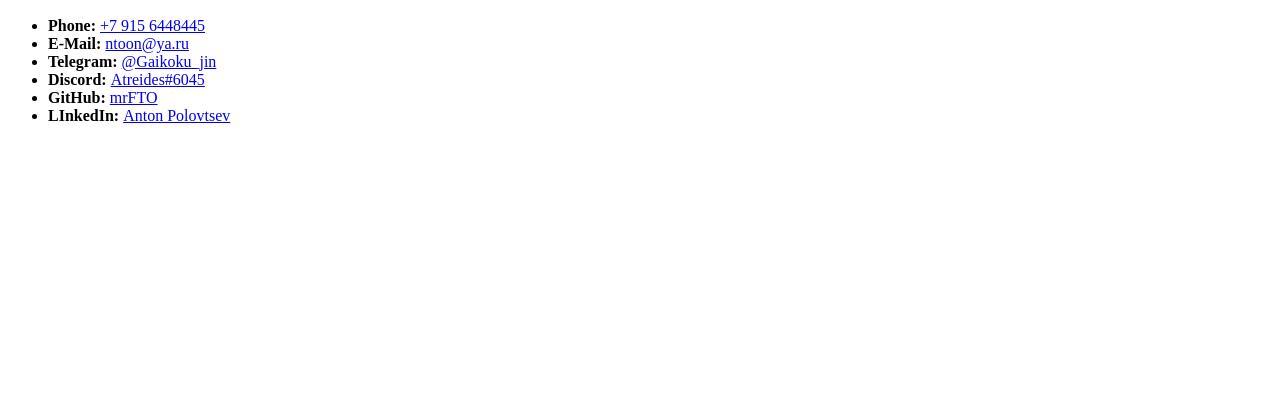
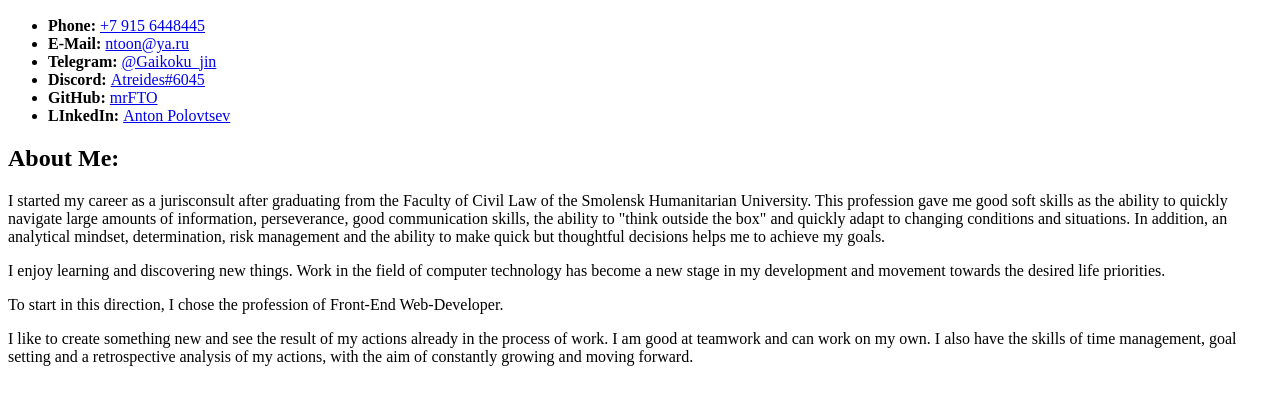
Before and after one commit to mrFTO/rsschool-cv, a plain HTML site: page index.html in a window 1280 px wide. Shown: the part 157-562 px from the top of the page. Drawn offline with Linux system fonts and the light colour scheme.

Commit message:
feat: add about me

```diff
--- a/index.html
+++ b/index.html
@@ -7,8 +7,11 @@
     <title>My CV</title>
   </head>
   <body>
+    <header>
       <h1>Anton Polovtsev</h1>
       <h2>Front-End Web-Developer</h2>
+    </header>
+    <section>
       <h2>My Contacts:</h2>
       <ul>
         <li>
@@ -33,8 +36,41 @@
         </li>
         <li>
           <b>LInkedIn: </b>
-        <a href="https://www.linkedin.com/in/anton-polovtsev-a82a38217/">Anton Polovtsev</a>
+          <a href="https://www.linkedin.com/in/anton-polovtsev-a82a38217">
+            Anton Polovtsev
+          </a>
         </li>
       </ul>
+    </section>
+    <section>
+      <h2>About Me:</h2>
+      <p>
+        I started my career as a jurisconsult after graduating from the Faculty
+        of Civil Law of the Smolensk Humanitarian University. This profession
+        gave me good soft skills as the ability to quickly navigate large
+        amounts of information, perseverance, good communication skills, the
+        ability to "think outside the box" and quickly adapt to changing
+        conditions and situations. In addition, an analytical mindset,
+        determination, risk management and the ability to make quick but
+        thoughtful decisions helps me to achieve my goals.
+      </p>
+      <p>
+        I enjoy learning and discovering new things. Work in the field of
+        computer technology has become a new stage in my development and
+        movement towards the desired life priorities.
+      </p>
+      <p>
+        To start in this direction, I chose the profession of Front-End
+        Web-Developer.
+      </p>
+      <p>
+        I like to create something new and see the result of my actions already
+        in the process of work. I am good at teamwork and can work on my own. I
+        also have the skills of time management, goal setting and a
+        retrospective analysis of my actions, with the aim of constantly growing
+        and moving forward.
+      </p>
+    </section>
+
   </body>
 </html>
```
Lines whose indentation alone changed are shown as unchanged.
